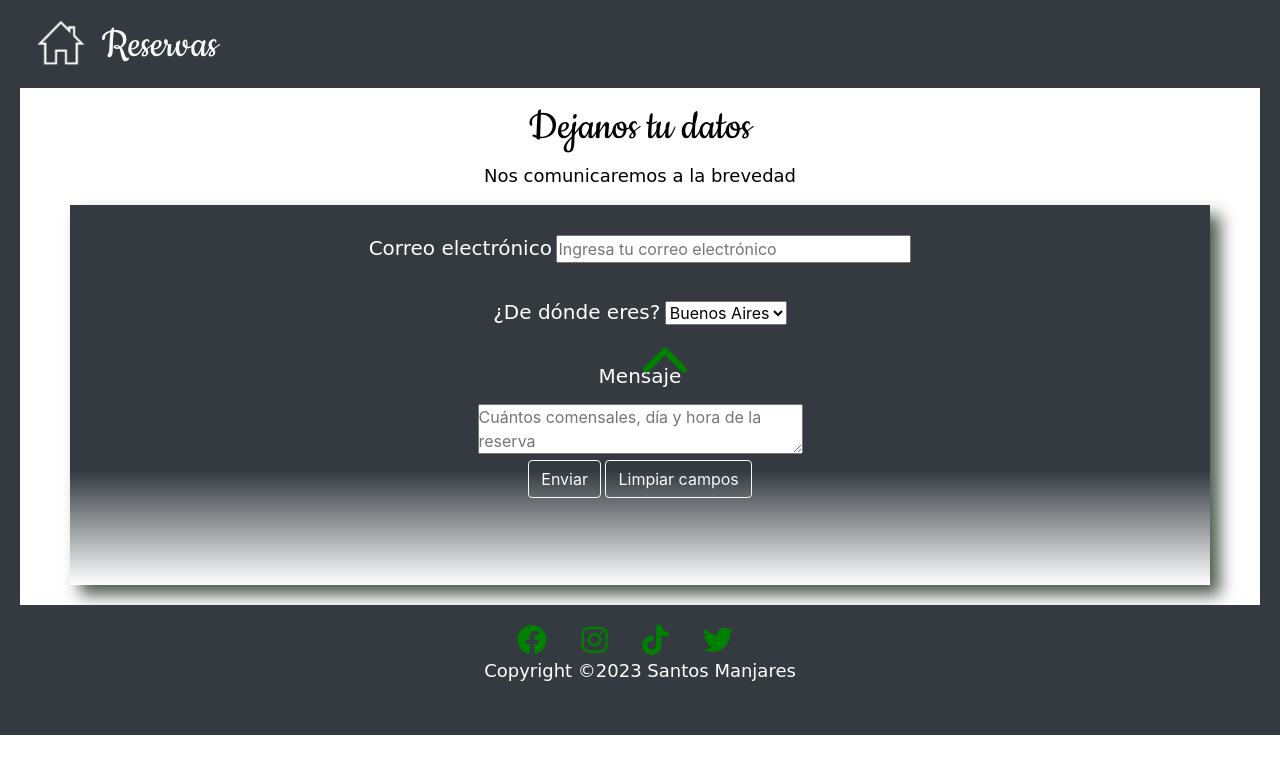
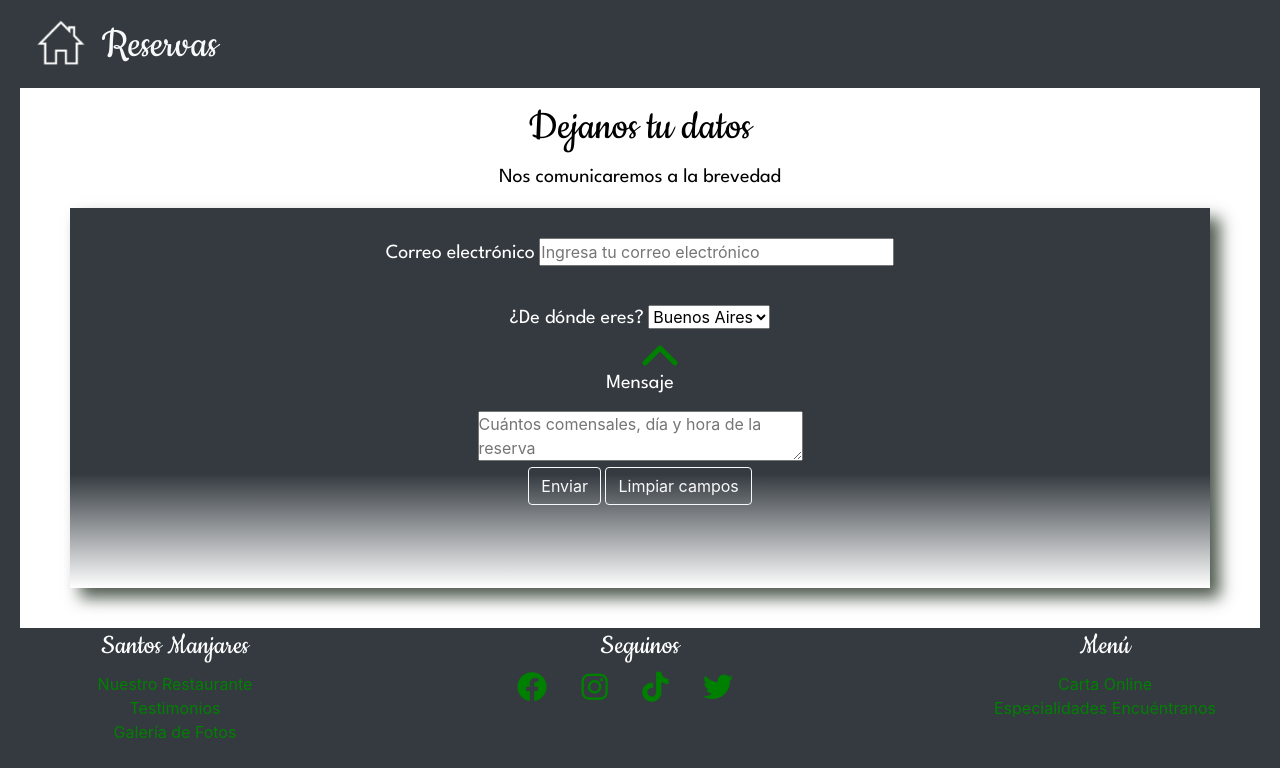
Before and after one commit to MonikCampos/DesarrolloWeb-PF-Campos, a plain HTML site: page pages/reserva.html in a window 1280 px wide. Shown: the part 422-1190 px from the top of the page. Before the commit the page ends 1157 px from the top, so only its background shows below. Drawn offline with nearby package versions, Linux system fonts and the light colour scheme; a web font is replaced by a local one.

Commit message:
Proyecto Final - menú en el footer

```diff
--- a/asset/css/style.scss
+++ b/asset/css/style.scss
@@ -1,5 +1,5 @@
-@import url('https://fonts.googleapis.com/css2?family=Edu+NSW+ACT+Foundation:wght@500&display=swap');
 @import url('https://fonts.googleapis.com/css2?family=Cookie&family=Edu+NSW+ACT+Foundation:wght@500&display=swap');
+@import url('https://fonts.googleapis.com/css2?family=League+Spartan&display=swap');
 
 //Paleta de Colores
 $colorNegro: black;
@@ -12,13 +12,16 @@ $colorGradiente2: rgba(6, 21, 6, 0.7);
 $colorGradiente3: rgba(255, 255, 255, 0.107);
 
 //Fuentes
-$fuenteTitulo: 'Cookie', cursive;;
-$fuenteNormal: 'Edu NSW ACT Foundation', cursive;
+$fuenteTitulo: 'Cookie',
+cursive;
+$fuenteNormal: 'League Spartan',
+sans-serif;
 
 * {
     margin: 0;
     padding: 0;
     box-sizing: border-box;
+    scroll-behavior: smooth;
 }
 
 //uso de mixin
@@ -27,6 +30,7 @@ $fuenteNormal: 'Edu NSW ACT Foundation', cursive;
     font-size: $size;
     color: $color;
 }
+
 @mixin animaHover ($transformHover, $tansitionHover) {
     transform: $transformHover;
     transition: $tansitionHover;
@@ -37,35 +41,44 @@ html {
     border-left: 20px solid $colorGrisOscuro;
     border-right: 20px solid $colorGrisOscuro;
 }
+
 body {
     h1 {
-        @include titulosH($fuenteTitulo , 60px , $colorNegro);
+        @include titulosH($fuenteTitulo, 60px, $colorNegro);
         margin-top: 30px;
         text-align: center;
     }
+
     h2 {
-        @include titulosH($fuenteTitulo , 45px , $colorNegro);
+        @include titulosH($fuenteTitulo, 45px, $colorNegro);
         margin-top: 12px;
     }
+
     h3 {
-        @include titulosH($fuenteNormal , 27px , $colorBlanco);
+        @include titulosH($fuenteTitulo, 38px, $colorBlanco);
     }
+
     h4 {
-        @include titulosH($fuenteNormal , 30px , $colorVerde);
+        @include titulosH($fuenteTitulo, 30px, $colorVerde);
     }
+
     h5 {
-        @include titulosH($fuenteNormal , 20px , $colorBlanco);
+        @include titulosH($fuenteNormal, 20px, $colorBlanco);
     }
+
     p {
-        @include titulosH($fuenteNormal , 18px , $colorNegro);
+        @include titulosH($fuenteNormal, 20px, $colorNegro);
     }
+
     button {
         text-transform: uppercase;
         font-size: 50px;
     }
+
     button:hover {
         @include animaHover(scale(1.05), all 0.9s);
     }
+
     iframe {
         height: 20em;
         border: 0;
@@ -74,24 +87,29 @@ body {
 }
 
 header {
-    h2{
+    h2 {
         color: $colorBlanco;
     }
-    p{
+
+    p {
         color: $colorBlanco;
     }
 }
+
 nav {
     a {
         text-transform: uppercase;
     }
+
     a:hover {
         @include animaHover(scale(1.02), all 0.9s);
     }
+
     img:hover {
         @include animaHover(scale(1.1), all 0.9s);
     }
-    .navbar-brand:hover{
+
+    .navbar-brand:hover {
         @include animaHover(scale(1.05), all 0.9s);
         color: $colorBlanco;
     }
@@ -104,27 +122,33 @@ nav {
         padding-left: 0px;
         padding-right: 0px;
         margin-bottom: 5px;
-        img{
+
+        img {
             max-width: 85%;
             align-self: center;
         }
+
         p {
-            @include titulosH($fuenteNormal , 16px , $colorNegro);
+            @include titulosH($fuenteNormal, 16px, $colorNegro);
         }
     }
+
     .cardMenu {
         text-align: center;
         padding: 10px;
         margin: 10px 15px;
-        img{
+
+        img {
             max-width: 85%;
             align-self: center;
         }
+
         p {
-            @include titulosH($fuenteNormal , 16px , $colorNegro);
+            @include titulosH($fuenteNormal, 16px, $colorNegro);
         }
     }
 }
+
 .jumbotron {
     background-color: $colorGradiente1;
     background-image: url("../img/portada.jpg");
@@ -137,11 +161,13 @@ nav {
     border-radius: 0;
     padding: 20px 0 0 20px;
 }
+
 .container {
-    h2{
+    h2 {
         color: $colorBlanco;
     }
 }
+
 .d-flex {
     p {
         margin-left: 15px;
@@ -161,13 +187,15 @@ nav {
     border-radius: 18px;
     background-color: $colorGradiente1;
 }
+
 .imgBanner1 {
-    background-image: linear-gradient($colorGradiente1,$colorGradiente2), url("../img/cocinera1.jpg");
+    background-image: linear-gradient($colorGradiente1, $colorGradiente2), url("../img/cocinera1.jpg");
     @extend .bckImage;
     height: 300px;
     text-align: center;
     padding-top: 60px;
 }
+
 .imgBanner2 {
     background-image: linear-gradient($colorGradiente1, $colorGradiente2), url("../img/eventos.jpg");
     @extend .bckImage;
@@ -175,18 +203,21 @@ nav {
     text-align: center;
     padding-top: 60px;
 }
+
 .imgBanner3 {
     background-image: linear-gradient($colorGradiente1, $colorGradiente2), url("../img/principal.jpg");
     @extend .bckImage;
     height: 280px;
     text-align: center;
     padding-top: 10px;
+
     p {
         color: $colorBlanco;
     }
 }
+
 .imgForm {
-    background: linear-gradient($colorGrisOscuro 70%,$colorBlanco);
+    background: linear-gradient($colorGrisOscuro 70%, $colorBlanco);
     height: 380px;
     margin-bottom: 20px;
     padding-top: 30px;
@@ -199,17 +230,20 @@ nav {
     text-transform: uppercase;
     font-size: 50px;
 }
+
 .btn:hover {
     @include animaHover(scale(1.05), all 0.9s);
 }
 
 .contacto {
     text-align: center;
+
     i {
         font-size: 35px;
         color: $colorVerde;
         letter-spacing: 30px;
     }
+
     i:hover {
         color: $colorBlanco;
         @include animaHover(scale(1.05), all 0.9s);
@@ -219,11 +253,12 @@ nav {
 
 .carousel {
     i {
-    font-size: 35px;
-    color: $colorVerde;
+        font-size: 35px;
+        color: $colorVerde;
     }
+
     i:hover {
-        color:$colorBlanco;
+        color: $colorBlanco;
         transform: scale(1.05);
         transition: all 0.9s;
     }
@@ -233,12 +268,15 @@ nav {
     text-align: center;
 
 }
+
 .nright {
     text-align: center;
+
     h3 {
         color: $colorNegro;
     }
 }
+
 //inicio Grid
 .galeria {
     background-color: $colorGrisOscuro;
@@ -250,6 +288,7 @@ nav {
     margin-bottom: 20px;
     border-left: 15px solid $colorBlanco;
     border-right: 15px solid $colorBlanco;
+
     .imgenGaleria {
         background-color: $colorGris;
         border: 1px solid $colorBlanco;
@@ -257,25 +296,31 @@ nav {
         background-position: center;
         filter: grayscale(100%);
     }
+
     .imgenGaleria:hover {
         @include animaHover(scale(1.05), all 0.9s);
         filter: grayscale(0%);
     }
+
     @for $in from 1 through 8 {
         .img#{$in} {
-            $backgroundImage: "../img/rest" + #{$in}  + ".jpg";
+            $backgroundImage: "../img/rest"+#{$in}+".jpg";
             background-image: url($backgroundImage);
         }
     }
 }
+
 //fin Grid
 
 footer {
     text-align: center;
-    height: 130px;
     padding-top: 20px;
+    h4 {
+        color: $colorBlanco;
+    }
     a {
         text-decoration: none;
+        color: $colorVerde;
         i {
             font-size: 30px;
             color: $colorVerde;
@@ -286,9 +331,14 @@ footer {
             color: $colorBlanco;
         }
     }
+    a:hover {
+        text-decoration: none;
+        @include animaHover(scale(1.05), all 0.9s);
+        color: $colorBlanco;
+    }
     .imgGoTop {
         i {
-            font-size: 50px;
+            font-size: 40px;
             color: $colorVerde;
             position: fixed;
             bottom: 10px;
@@ -300,12 +350,12 @@ footer {
             color: $colorNegro;
         }
     }
+
     p {
         color: $colorBlanco;
         text-align: center;
     }
 }
-
 
 //Media queries
 @media only screen and (min-width: 1140px) {
@@ -321,39 +371,55 @@ footer {
         grid-template-rows: repeat(4, 200px);
     }
 }
+
+@media only screen and (min-width:480px) {
+    body {
+        p {
+            @include titulosH($fuenteNormal, 20px, $colorNegro);
+        }
+    }
+}
 @media only screen and (min-width: 768px) and (max-width: 1023px) {
     .galeria {
         grid-template-columns: 1fr 1fr 1fr;
+
         @for $in from 1 through 8 {
             .img#{$in} {
                 @if $in==1 {
                     grid-column: 1/3;
                     grid-row: 1/2;
                 }
+
                 @else if $in==2 {
                     grid-column: 3/4;
                     grid-row: 1/2;
                 }
+
                 @else if $in==3 {
                     grid-column: 1/2;
                     grid-row: 2/3;
                 }
+
                 @else if $in==4 {
                     grid-column: 2/4;
                     grid-row: 2/3;
                 }
+
                 @else if $in==5 {
                     grid-column: 1/3;
                     grid-row: 3/4;
                 }
+
                 @else if $in==6 {
                     grid-column: 3/4;
                     grid-row: 3/4;
                 }
+
                 @else if $in==7 {
                     grid-column: 1/2;
                     grid-row: 4/5;
                 }
+
                 @else if $in==8 {
                     grid-column: 2/4;
                     grid-row: 4/5;
@@ -362,6 +428,7 @@ footer {
         }
     }
 }
+
 @media only screen and (min-width: 1024px) {
     .galeria {
         grid-template-columns: repeat(4, 1fr);
@@ -374,17 +441,20 @@ footer {
         height: 320px;
     }
 }
+
 @media only screen and (max-width:991px) and (min-width:768px) {
     .imgBanner3 {
         height: 470px;
     }
 }
+
 @media only screen and (max-width:767px) and (min-width:426px) {
     .imgBanner3 {
         height: 570px;
     }
 }
-@media only screen and (max-width:425px){
+
+@media only screen and (max-width:425px) {
     .imgBanner3 {
         height: 700px;
     }
--- a/pages/reserva.html
+++ b/pages/reserva.html
@@ -91,9 +91,17 @@
         </div>
     </main>
     <!--inicio footer-->
-    <footer class="container-fluid bg-dark text-light">
+    <footer>
+        <section class="container-fluid justify-content-center bg-dark">
             <div class="row">
-            <div class="col-12">
+                <div class="col-md-3">
+                    <h4>Santos Manjares</h4>
+                    <a href="../index.html#Restaurante">Nuestro Restaurante</a><br>
+                    <a href="../index.html#Testimonios">Testimonios</a><br>
+                    <a href="../pages/galeria.html">Galería de Fotos</a><br><br>
+                </div>
+                <div class="col-md-6">
+                    <h4>Seguinos</h4>
                     <a href="https://www.facebook.com/" target="_blank">
                         <i class="fa-brands fa-facebook"></i>
                     </a>
@@ -107,14 +115,15 @@
                         <i class="fa-brands fa-twitter"></i>
                     </a>
                 </div>
-        </div>
-        <div class="container-fluid justify-content-center">
-            <div class="row">
-                <div class="col-12">
-                    <p>Copyright ©2023 Santos Manjares</p>
+                <div class="col-md-3">
+                    <h4>Menú</h4>
+                    <a href="./.pages/menu.html">Carta Online</a><br>
+                    <a href="../index.html#Especialidades">Especialidades</a>
+                    <a href="../index.html#Contacto">Encuéntranos</a><br><br>
                 </div>
             </div>
             </div>
+        </section>
         <div class="container-fluid justify-content-center">
             <div class="row">
                 <div class="col-12">
```
Also changed, not shown: index.html (+16 -7 lines), pages/galeria.html (+16 -7 lines), pages/menu.html (+28 -13 lines), asset/css/style.css, 3 other files. Lines whose indentation alone changed are shown as unchanged.
